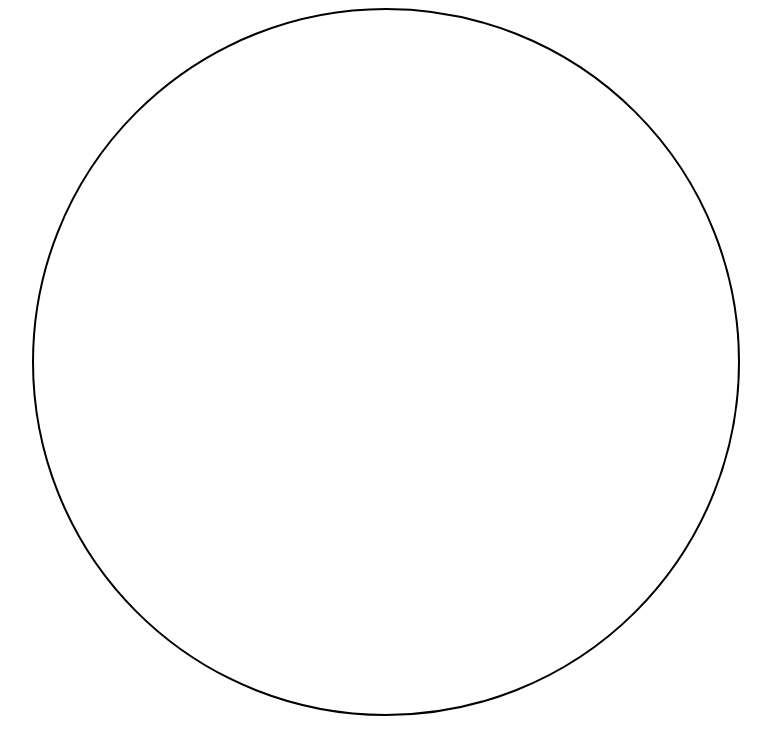
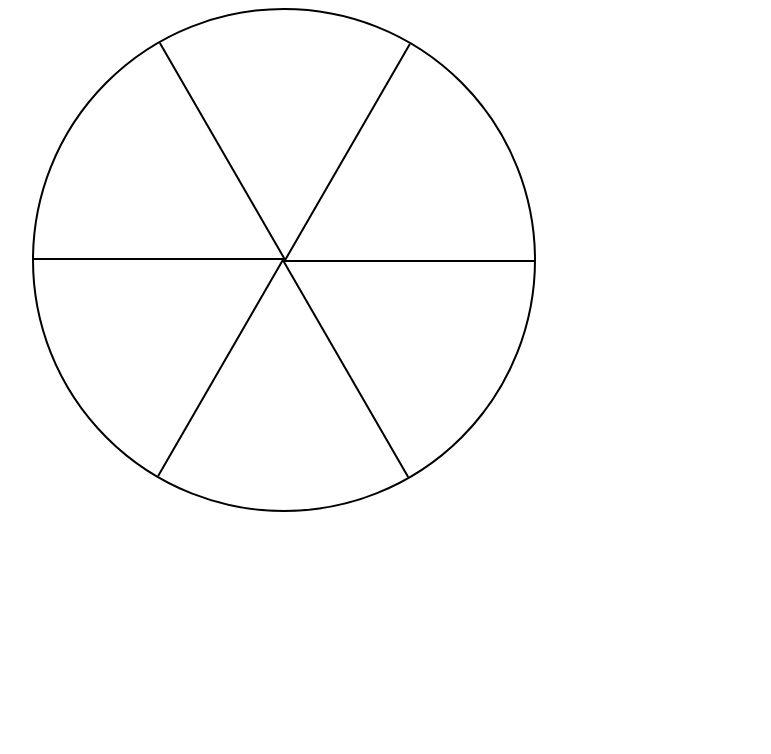
Before and after one commit to Austin-Brock/Ferris-wheel, a plain HTML site: page index.html in a window 1280 px wide. Shown: the whole page, without its empty margins (26-797 px from the left). Drawn offline with Linux system fonts and the light colour scheme.

Commit message:
added lines to the wheel

```diff
--- a/styles.css
+++ b/styles.css
@@ -5,4 +5,32 @@
     position: absolute;
     height: 55vw;
     width: 55vw;
-  }
+    max-width: 500px;
+  max-height: 500px;
+}
+
+.line {
+  background-color: black;
+  width: 50%;
+  height: 2px;
+  position: absolute;
+  top: 50%;
+  left: 50%;
+  transform-origin: 0% 0%;
+}
+
+.line:nth-of-type(2) {
+  transform: rotate(60deg);
+}
+.line:nth-of-type(3) {
+  transform: rotate(120deg);
+}
+.line:nth-of-type(4) {
+  transform: rotate(180deg);
+}
+.line:nth-of-type(5) {
+  transform: rotate(240deg);
+}
+.line:nth-of-type(6) {
+  transform: rotate(300deg);
+}
```
